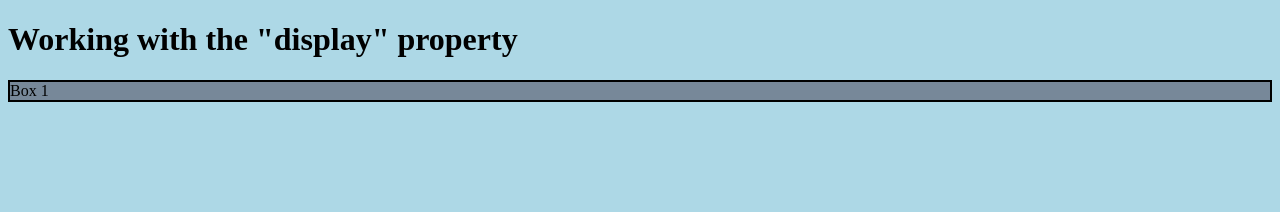
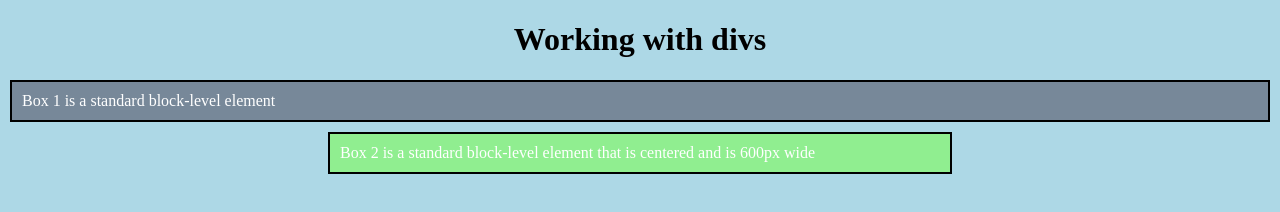
Before and after one commit to jacob-dowdy/css-layout-practice, a plain HTML site: page index.html in a window 1280 px wide. Drawn offline with Linux system fonts and the light colour scheme.

Commit message:
added #box2

```diff
--- a/index.html
+++ b/index.html
@@ -8,10 +8,10 @@
     <title>CSS Layout Practice</title>
 </head>
 <body>
-<h1>Working with the "display" property</h1>
+<h1>Working with divs</h1>
 
-<div id="box1">Box 1</div>
-
+<div id="box1">Box 1 is a standard block-level element</div>
+<div id="box2">Box 2 is a standard block-level element that is centered and is 600px wide</div>
 
 </body>
 </html>
--- a/style.css
+++ b/style.css
@@ -1,8 +1,26 @@
 body {
     background-color: lightblue;
+    margin: 0;
+    padding: 0;
+}
+
+h1 {
+    text-align: center;
 }
 
 #box1 {
     background-color: lightslategray;
     border: 2px solid black;
+    padding: 10px;
+    margin: 10px;
+    color: white;
 }
+
+#box2 {
+    background-color: lightgreen;
+    border: 2px solid black;
+    padding: 10px;
+    margin: 0 auto;
+    color: white;
+    width: 600px;
+}
```
